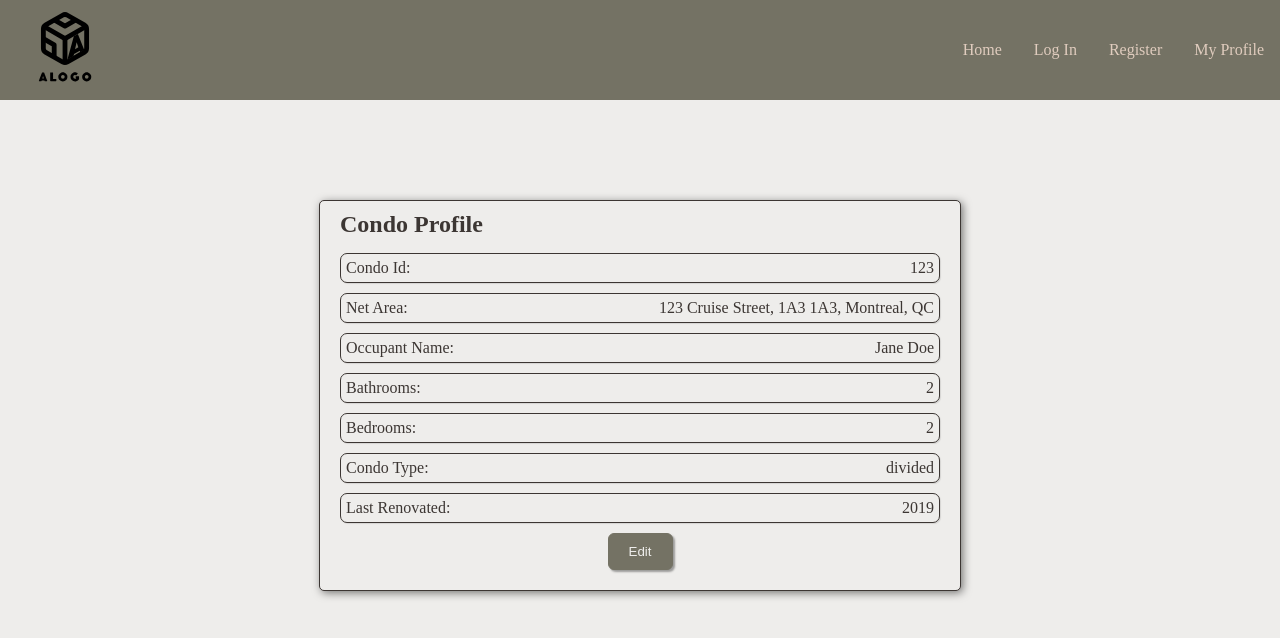
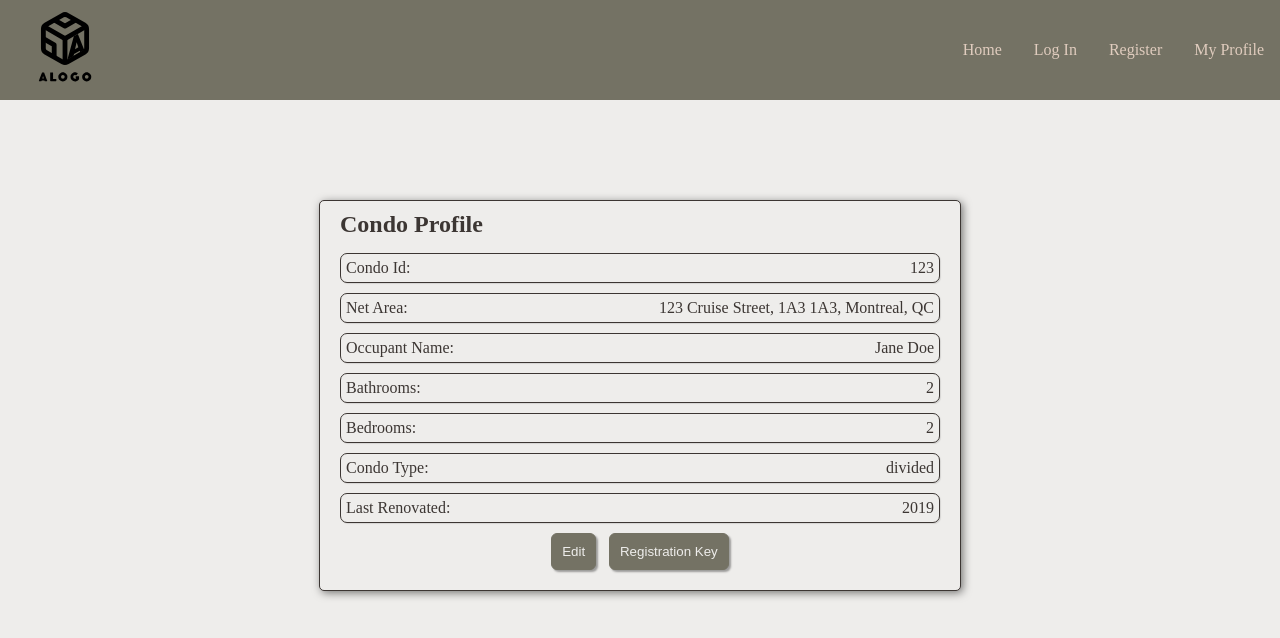
Before and after one commit to Ahmad-Elmahallawy/iCondo, a React (Create React App) app in the folder frontend/: page /CondoProfile in a window 1280 px wide. Shown: the top 638 px of the page. Built offline with nearby package versions, Linux system fonts and the light colour scheme; no server answers.

Commit message:
added "Send Registration Key" Button

```diff
--- a/frontend/src/Components/CondoProfile/CondoInfoForm.tsx
+++ b/frontend/src/Components/CondoProfile/CondoInfoForm.tsx
@@ -75,9 +75,12 @@ const CondoInfoForm: React.FC<CondoInfoFormProps> = ({ condoInfo, onSave }) => {
               </button>
             </>
           ) : (
-            <button onClick={handleEdit} className="editButton">
-              Edit
-            </button>
+            <>
+              <button onClick={handleEdit} className="editButton">
+                Edit
+              </button>
+              <button className="editButton">Registration Key</button>
+            </>
           )}
         </div>
       </form>
--- a/frontend/src/Style/CondoProfileStyle/CondoInfoFormStyle.css
+++ b/frontend/src/Style/CondoProfileStyle/CondoInfoFormStyle.css
@@ -32,18 +32,19 @@
 .editButton {
   background: var(--color3);
   border: 1px solid var(--color3);
-  width: 65px;
+  margin: 0 0.4rem;
 }
 
 .editModeButton {
   background: var(--color3);
   border: 1px solid var(--color3);
+  margin: 0 0.4rem;
 }
 
 .cancelButton {
   background: var(--cancel);
   border-color: var(--cancel);
-  margin-left: 10px;
+  margin: 0 0.4rem;
 }
 
 .buttons-container {
```
